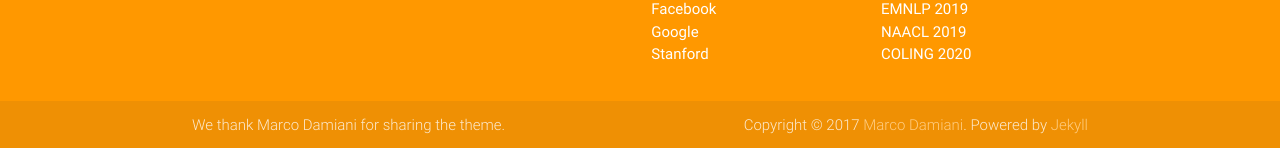
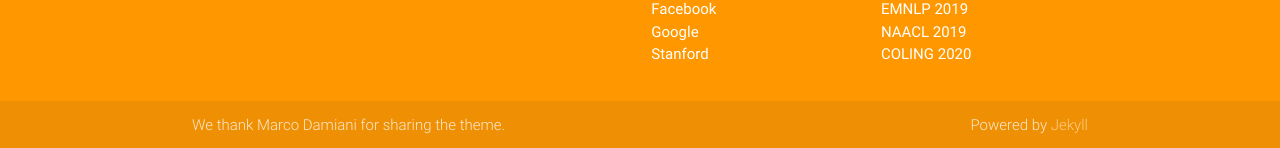
Before and after one commit to MRC-Datasets/MRC-Datasets.github.io, a Jekyll site: the page built from index.md, in a window 1280 px wide. Shown: the part 1505-1653 px from the top of the page. Built offline with Jekyll 4.4.1, drawn with Linux system fonts in a browser that asks for light colours.

Commit message:
Update footer.html

```diff
--- a/_includes/footer.html
+++ b/_includes/footer.html
@@ -34,7 +34,7 @@
             <div>
                 We thank Marco Damiani for sharing the theme.
                 <span style="text-align: right; float: right">
-                Copyright © 2017 <a href="http://www.panoramedia.it" class="orange-text text-lighten-3">Marco Damiani</a>. Powered by <a target="_blank" href="http://jekyllrb.com/" class="orange-text text-lighten-3">Jekyll</a>
+                Powered by <a target="_blank" href="http://jekyllrb.com/" class="orange-text text-lighten-3">Jekyll</a>
                 </span>
             </div>
         </div>
```
